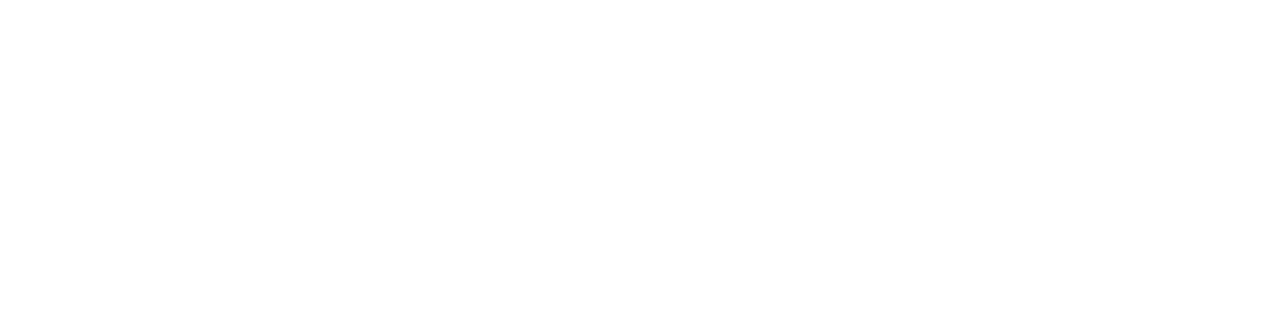
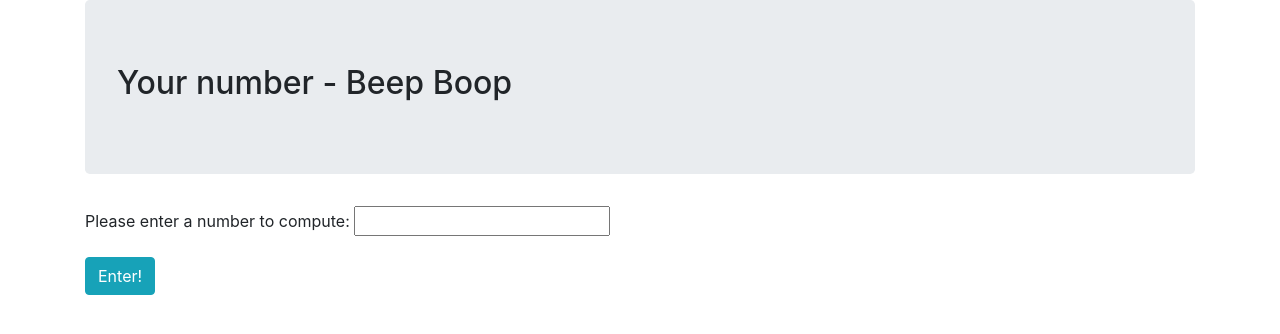
Before and after one commit to geofforengo/wk3project, a plain HTML site: page index.html in a window 1280 px wide. Drawn offline with Linux system fonts and the light colour scheme.

Commit message:
add html code for index.html

```diff
--- a/index.html
+++ b/index.html
@@ -9,9 +9,16 @@
   </head>
   <body>
     <div class="container">
-      <div class="">
-
+      <div class="jumbotron">
+        <h2>Your number - Beep Boop</h2>
       </div>
+      <form id="beepBoop">
+        <div class="form-group">
+          <label for="number">Please enter a number to compute:</label>
+          <input id="number" type="number" name="usernumber">
+        </div>
+        <button type="submit" class="btn btn-info">Enter!</button>
+      </form>
     </div>
 
   </body>
```
